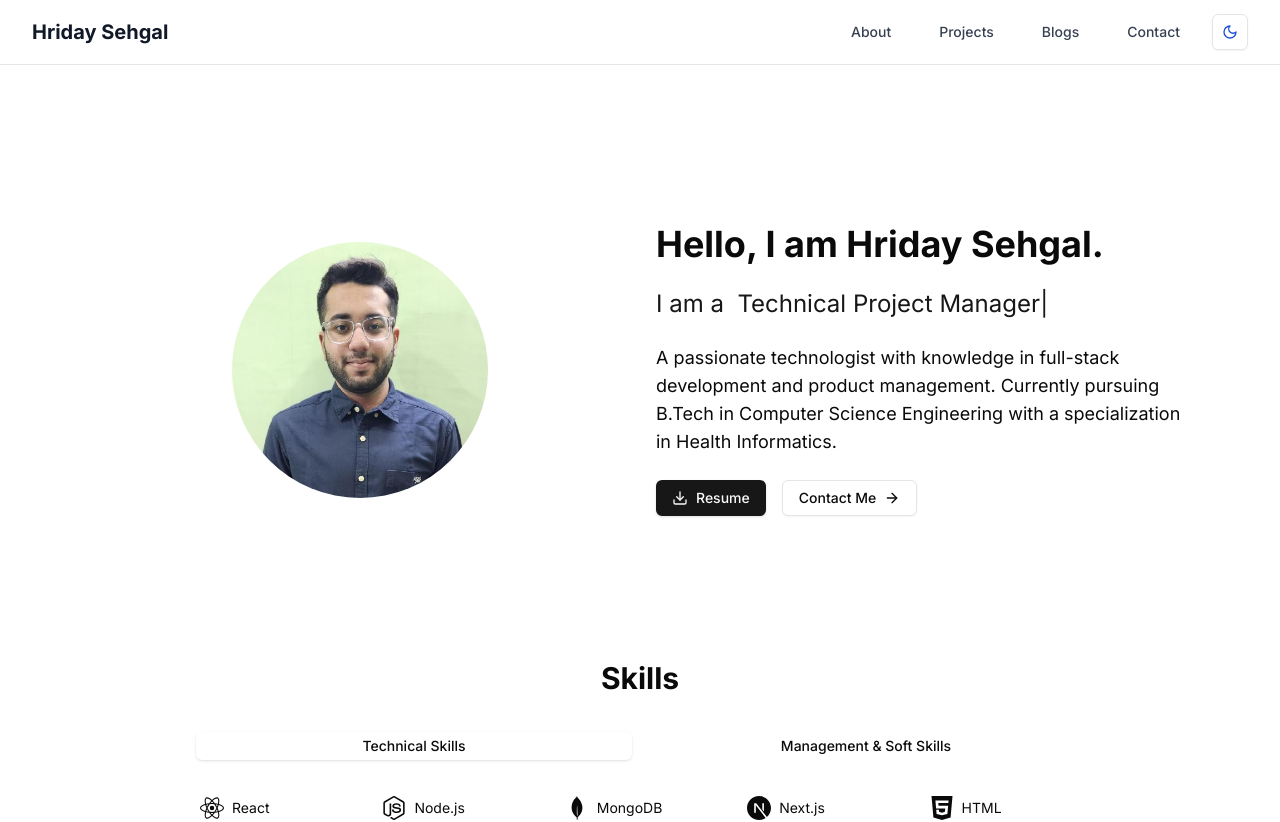
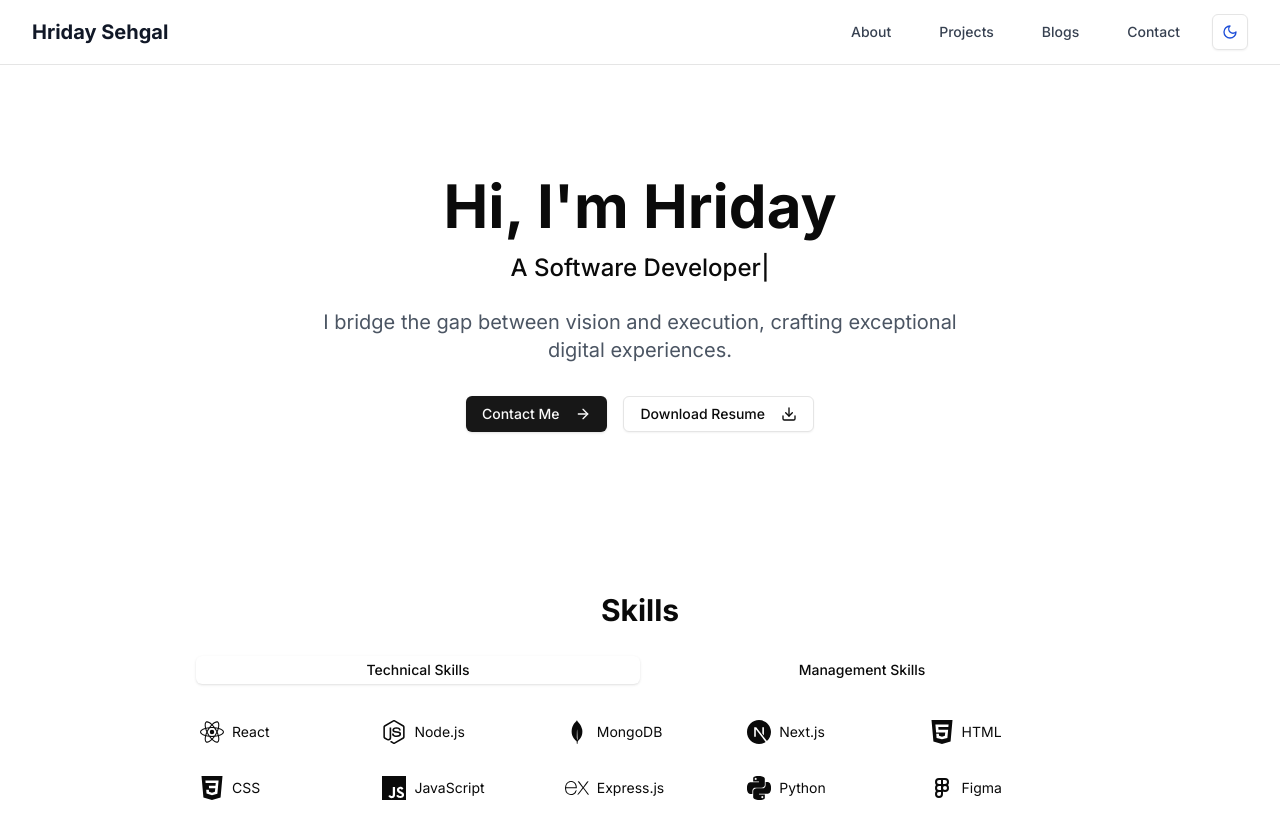
Before and after one commit to hriday-sehgal/NextJS-Portfolio-Website, a Next.js app: page / in a window 1280 px wide. Shown: the top 822 px of the page. Built offline with nearby package versions, Linux system fonts and the light colour scheme.

Commit message:
Removed node_modules and .next from Git

```diff
--- a/app/page.tsx
+++ b/app/page.tsx
@@ -7,7 +7,7 @@ import { Button } from '@/components/ui/button';
 import { Card, CardHeader, CardTitle, CardDescription, CardContent, CardFooter } from '@/components/ui/card';
 import { SiReact, SiPython, SiJira, SiMongodb, SiNodedotjs, SiJavascript, SiHtml5, SiCss3, SiExpress, SiNextdotjs, SiGoogleanalytics, SiPostman, SiGit, SiGithub } from 'react-icons/si';
 import { FiDownload, FiGithub, FiExternalLink, FiArrowRight, FiBriefcase } from 'react-icons/fi';
-import { FaBrain, FaProjectDiagram} from 'react-icons/fa'; // Leadership, Project Mgmt, Communication
+import { FaBrain, FaProjectDiagram } from 'react-icons/fa'; // Leadership, Project Mgmt, Communication
 import { BsGraphUp, BsClipboardData } from 'react-icons/bs';       // Strategy, Product Management
 import { MdOutlineEventAvailable } from 'react-icons/md'               //Event Management
 import { BiUserCheck } from 'react-icons/bi'                    //Stakeholder Management
@@ -48,7 +48,18 @@ const experiences = [
     }
 ];
 // Mock Blog Data
-const allBlogs = [
+interface Blog {  // Define the Blog interface
+    id: number;
+    title: string;
+    date: string;
+    author: string;
+    description: string;
+    tags: string[];
+    content: string;
+    imageUrl: string;
+}
+
+const allBlogs: Blog[] = [ // Use the Blog interface
     {
         id: 1,
         title: 'Building Scalable Applications',
@@ -56,7 +67,16 @@ date: '2024-03-15',
         author: 'Hriday Sehgal',
         description: 'Learn the principles of building applications that can handle increasing workloads.',
         tags: ['Technology', 'Architecture'],
-content: '',        imageUrl: '/placeholder-image.jpg',     },     {       id: 2,       title: 'Product Management 101',       date: '2024-02-20',       author: 'Hriday Sehgal',       description: 'A beginner friendly introduction to the world of product management.',       tags: ['Product Management', 'Beginner'],       content: '',
+        content: '', imageUrl: '/placeholder-image.jpg',
+    },
+    {
+        id: 2,
+        title: 'Product Management 101',
+        date: '2024-02-20',
+        author: 'Hriday Sehgal',
+        description: 'A beginner friendly introduction to the world of product management.',
+        tags: ['Product Management', 'Beginner'],
+        content: '',
         imageUrl: '/placeholder-image.jpg',
     },
     {
@@ -74,7 +94,12 @@ imageUrl: '/placeholder-image.jpg',
 
 export default function Home() {
 
-const [latestBlogs, setLatestBlogs] = useState<unknown>([]);
+    const [latestBlogs, setLatestBlogs] = useState<Blog[]>([]); // Explicitly type latestBlogs
+
+    useEffect(() => {
+        setLatestBlogs(allBlogs); // Set to all blogs, not just the first 3, since linking is removed
+    }, []);
+
 
 
     const skills = {
@@ -82,28 +107,28 @@ technical: [
             { name: 'React', icon: <SiReact className="w-6 h-6" /> },
             { name: 'Node.js', icon: <SiNodedotjs className="w-6 h-6" /> },
             { name: 'MongoDB', icon: <SiMongodb className="w-6 h-6" /> },
-{ name: 'Next.js', icon: <SiNextdotjs className='w-6 h-6'/> },
+            { name: 'Next.js', icon: <SiNextdotjs className='w-6 h-6' /> },
             { name: 'HTML', icon: <SiHtml5 className='w-6 h-6' /> },
-{ name: 'CSS', icon: <SiCss3 className='w-6 h-6'/> },
+            { name: 'CSS', icon: <SiCss3 className='w-6 h-6' /> },
             { name: 'JavaScript', icon: <SiJavascript className="w-6 h-6" /> },
             { name: 'Express.js', icon: <SiExpress className="w-6 h-6" /> },
             { name: 'Python', icon: <SiPython className="w-6 h-6" /> },
             { name: 'Figma', icon: <TbBrandFigma className='w-6 h-6' /> },
-{ name: 'Jira', icon: <SiJira className='w-6 h-6'/> },
+            { name: 'Jira', icon: <SiJira className='w-6 h-6' /> },
             { name: 'Google Analytics', icon: <SiGoogleanalytics className='w-6 h-6' /> },
-{ name: 'Postman API', icon: <SiPostman className='w-6 h-6'/> },
+            { name: 'Postman API', icon: <SiPostman className='w-6 h-6' /> },
             { name: 'Git', icon: <SiGit className='w-6 h-6' /> },
-{name: 'Github',icon: <SiGithub className='w-6 h-6'/>},
+            { name: 'Github', icon: <SiGithub className='w-6 h-6' /> },
         ],
         management: [
             { name: 'Product Strategy', icon: <BsGraphUp className="w-6 h-6" /> },
-{ name: 'Market Research', icon: <BsClipboardData className='w-6 h-6'/> },
+            { name: 'Market Research', icon: <BsClipboardData className='w-6 h-6' /> },
             { name: 'Leadership', icon: <FaBrain className="w-6 h-6" /> },
             { name: 'Communication', icon: <TbBrandSlack className='w-6 h-6' /> }, // Slack
-{ name: 'Product Management', icon: <FaProjectDiagram className='w-6 h-6'/> },
+            { name: 'Product Management', icon: <FaProjectDiagram className='w-6 h-6' /> },
             { name: 'Project Management', icon: <FaProjectDiagram className="w-6 h-6" /> },
-{name: 'Event Management', icon: <MdOutlineEventAvailable className='w-6 h-6' />},
-{name: 'Stakeholder Management', icon: <BiUserCheck className='w-6 h-6'/>}
+            { name: 'Event Management', icon: <MdOutlineEventAvailable className='w-6 h-6' /> },
+            { name: 'Stakeholder Management', icon: <BiUserCheck className='w-6 h-6' /> }
 
         ]
 
@@ -131,11 +156,12 @@ live: '#'
         {
             title: 'Word Counter App',
             description: 'A word counting app which counts the number of words entered in a box',
-tech: 'React.js, Javascript, HTML/CSS',
+            tech: 'React.js, Javascript, CSS',
             links: {
-github: 'https://github.com/hriday-sehgal/Word-Counter-ReactJs-App',
-live: 'https://hriday-sehgal.github.io/Word-Counter-ReactJs-App/'
+                github: 'https://github.com/hriday-sehgal/word-counter',
+                live: 'https://word-counter-app-reactjs.netlify.app/'
             }
+
         },
     ];
 
@@ -161,130 +187,105 @@ text: "You are learning, slowly and steadily and doing a very good job. Your pac
             text: "Your assistance over the past two months has been invaluable, whether it’s finding content or making minor tweaks—you never say no. I truly admire your work ethic and commitment- towards learning, towards growing. I see you go above & beyond your duties when you feel you can help others out. "
         },
     ];
-useEffect(() => {
-
-//Sort blogs by latest.
-const sortedBlogs = [...allBlogs].sort(
-    (a, b) => new Date(b.date).getTime() - new Date(a.date).getTime()
-  );
-
- setLatestBlogs(sortedBlogs.slice(0,3))
-
-}, [])
-
-const scrollToContact = () => {
-const contactSection = document.getElementById('contact');
-if (contactSection) {
-contactSection.scrollIntoView({ behavior: 'smooth' });
-}
-};
-
     const [currentIndex, setCurrentIndex] = useState(0);
 
-
+    // Auto-advance testimonials every 5 seconds
     useEffect(() => {
         const interval = setInterval(() => {
-    setCurrentIndex((prevIndex) => (prevIndex + 1) % testimonials.length); // Use functional update
+            setCurrentIndex((prevIndex) => (prevIndex + 1) % testimonials.length);
         }, 6000);
-  return () => clearInterval(interval);
-}, [testimonials.length]);  //testimonials.length as dependency is more robust
+
+        return () => clearInterval(interval); // Cleanup on unmount
+    }, []);
+
 
     return (
-<div className="min-h-screen">
-{/* Banner Section */}
-<section className="py-20 px-4 md:px-8 lg:px-16 mt-16">
-<div className="flex flex-col md:flex-row items-center gap-8">
+        <div className="">
+            {/* Hero Section */}
+            <section
+                className="py-24 px-4 md:px-8 lg:px-16  relative overflow-hidden">
+                <div className="container mx-auto text-center relative z-10">
+                    <motion.h1
+                        initial={{ opacity: 0, y: -20 }}
+                        animate={{ opacity: 1, y: 0 }}
+                        transition={{ duration: 0.8 }}
+                        className="text-4xl md:text-5xl lg:text-6xl font-bold mb-4"
+                    >
+                        Hi, I&apos;m Hriday
+                    </motion.h1>
                     <motion.div
-initial={{ opacity: 0, y: -20 }} // Start slightly above
-animate={{ opacity: 1, y: 0 }}   // Animate to original position
-transition={{ duration: 0.6, ease: "easeOut" }} // Smooth transition
-className="w-full md:w-1/2"
+                        initial={{ opacity: 0 }}
+                        animate={{ opacity: 1 }}
+                        transition={{ delay: 0.8, duration: 0.8 }}
+                        className="mb-6 text-xl md:text-2xl font-medium"
                     >
-<div className="relative h-64 w-64 rounded-full overflow-hidden mx-auto">
-<Image
-src="/banner-image.jpg"
-alt="Hriday Sehgal"
-fill
-style={{ objectFit: "cover" }} // Important for responsiveness
-/>
-</div>
-</motion.div>
-
-      <motion.div
-        initial={{ opacity: 0, x: 20 }}
-        animate={{ opacity: 1, x: 0 }}
-        className="w-full md:w-1/2 space-y-6"
-      >
-        {/* Combine static text with TypeAnimation */}
-        <h1 className="text-4xl font-bold">
-            Hello, I am Hriday Sehgal.
-        </h1>
-        <h2 className="text-2xl text-primary">
-         I am a&nbsp; {/* Add  non-breaking space */}
                         <TypeAnimation
                             sequence={[
-              'Software Developer',
-              2000,
-              'Technical Project Manager',
-              2000,
-              'Product Manager',
-              2000,
+                                'A Technical Project Manager',
+                                1500,
+                                'A Software Developer',
+                                1500,
+                                'A Product Manager',
+                                1500,
                             ]}
+                            wrapper="span"
+                            speed={50}
                             repeat={Infinity}
                         />
-        </h2>
-        <p className="text-lg text-muted-foreground">
-          A passionate technologist with knowledge in full-stack development and product management.
-          Currently pursuing B.Tech in Computer Science Engineering with a specialization in Health Informatics.
-        </p>
-        <div className="flex gap-4">
-          {/* Resume Button - Google Drive Link */}
-          <Button asChild  className="flex items-center gap-2">
-            <a href="https://drive.google.com/file/d/1ZzSDnKf3DNbndhiFDt3ocjrOnQLybDXh/view?usp=sharing" target="_blank" rel="noopener noreferrer">
-                <FiDownload className="h-5 w-5" /> Resume
+                    </motion.div>
+                    <motion.p
+                        initial={{ opacity: 0, y: 20 }}
+                        animate={{ opacity: 1, y: 0 }}
+                        transition={{ delay: 1.2, duration: 0.8 }}
+                        className="text-lg md:text-xl text-gray-600 max-w-2xl mx-auto mb-8"
+                    >
+                        I bridge the gap between vision and execution, crafting exceptional digital experiences.
+                    </motion.p>
+                    <motion.div
+                        initial={{ opacity: 0 }}
+                        animate={{ opacity: 1 }}
+                        transition={{ delay: 1.6, duration: 0.8 }}
+                    >
+                        <Link href="#contact">
+                            <Button className="mr-4">
+                                Contact Me <FiArrowRight className='ml-2' />
+                            </Button>
+                        </Link>
+                        <Button variant="outline" asChild>
+                            <a href="https://drive.google.com/file/d/1ZzSDnKf3DNbndhiFDt3ocjrOnQLybDXh/view?usp=sharing" target='_blank' download>
+                                Download Resume <FiDownload className="ml-2" />
                             </a>
                         </Button>
-          {/* Contact Me Button - Linked to Contact Section */}
-          <Button
-            variant="outline"
-            className="flex items-center gap-2"
-            onClick={scrollToContact}
-            >
-              Contact Me <FiArrowRight className="h-5 w-5" />
-          </Button>
-        </div>
                     </motion.div>
                 </div>
+
             </section>
 
             {/* Skills Section */}
-   <section id="skills" className="py-16 px-4 md:px-8 lg:px-16 bg-secondary/20">
+            <section id="skills" className="py-16 px-4 md:px-8 lg:px-16">
                 <motion.div
+                    className="max-w-4xl mx-auto"
                     initial={{ opacity: 0 }}
                     whileInView={{ opacity: 1 }}
                     viewport={{ once: true }}
                 >
-      <h2 className="text-3xl font-bold mb-8 text-center">Skills</h2>
-      <Tabs defaultValue="technical" className="w-full max-w-4xl mx-auto">
-        <TabsList className="grid grid-cols-2 gap-x-4">
+                    <h2 className="text-3xl font-bold mb-6 text-center">Skills</h2>
+                    <Tabs defaultValue="technical" className="w-full">
+                        <TabsList className="grid w-full grid-cols-2">
                             <TabsTrigger value="technical">Technical Skills</TabsTrigger>
-          <TabsTrigger value="management">Management & Soft Skills</TabsTrigger>
+                            <TabsTrigger value="management">Management Skills</TabsTrigger>
                         </TabsList>
                         <TabsContent value="technical">
                             <motion.div
                                 className="grid grid-cols-2 sm:grid-cols-3 lg:grid-cols-4 xl:grid-cols-5 gap-4 mt-6"
                                 initial={{ y: 20, opacity: 0 }}
                                 animate={{ y: 0, opacity: 1 }}
-            whileInView={{ opacity: 1, y: 0 }} // Add whileInView for scroll effect
-            transition={{ duration: 0.5, delay: 0.2 }} // Add a slight delay
+                                whileInView={{ opacity: 1, y: 0 }} // Add whileInView
+                                transition={{ duration: 0.5, delay: 0.2 }} // Add delay
                             >
                                 {skills.technical.map((skill) => (
-              <div key={skill.name} className="flex items-center gap-2 p-2 rounded-md hover:bg-black/5  transition-colors">
-                 {skill.icon ? (
-                  skill.icon
-                ) : (
-                  <span className="text-sm font-medium">{skill.label}</span>
-                )}
+                                    <div key={skill.name} className="flex items-center gap-2 p-2 rounded-md hover:bg-black/5 transition-colors">
+                                        {skill.icon}
                                         <span className="text-sm">{skill.name}</span>
                                     </div>
                                 ))}
@@ -295,12 +296,13 @@ style={{ objectFit: "cover" }} // Important for responsiveness
                                 className="grid grid-cols-2 sm:grid-cols-3 lg:grid-cols-4 xl:grid-cols-5 gap-4 mt-6"
                                 initial={{ y: 20, opacity: 0 }}
                                 animate={{ y: 0, opacity: 1 }}
-            whileInView={{ opacity: 1, y: 0 }}  // Add whileInView
+                                whileInView={{ opacity: 1, y: 0 }} // Add whileInView
                                 transition={{ duration: 0.5, delay: 0.2 }} // Add delay
                             >
                                 {skills.management.map((skill) => (
                                     <div key={skill.name} className="flex items-center gap-2 p-2 rounded-md hover:bg-black/5 transition-colors">
-                {skill.icon} <span className="text-sm">{skill.name}</span>
+                                        {skill.icon}
+                                        <span className="text-sm">{skill.name}</span>
                                     </div>
                                 ))}
                             </motion.div>
@@ -339,10 +341,8 @@ style={{ objectFit: "cover" }} // Important for responsiveness
                 </div>
             </section>
 
-
             {/* Projects Section */}
-  <section id="projects" className="py-16 px-4 md:px-8 lg:px-16">
-    <motion.div
+            <section id="projects" className="py-16 px-4 md:px-8 lg:px-16">                <motion.div
                 initial={{ opacity: 0 }}
                 whileInView={{ opacity: 1 }}
                 viewport={{ once: true }}
@@ -360,14 +360,12 @@ style={{ objectFit: "cover" }} // Important for responsiveness
                             </CardContent>
                             <CardFooter className="flex justify-between">
                                 <Button variant="outline" asChild>
-                    <a href={project.links.github} target="_blank" rel="noopener noreferrer">
-                    <FiGithub className="mr-2" /> GitHub
+                                    <a href={project.links.github} target="_blank" rel="noopener noreferrer">                                            <FiGithub className="mr-2" /> GitHub
                                     </a>
                                 </Button>
                                 {project.links.live && (
                                     <Button asChild>
-                    <a href={project.links.live} target="_blank"  rel="noopener noreferrer">
-                    <FiExternalLink className="mr-2"/> Live Demo
+                                        <a href={project.links.live} target="_blank" rel="noopener noreferrer">                                                <FiExternalLink className="mr-2" /> Live Demo
                                         </a>
                                     </Button>
                                 )}
@@ -383,22 +381,21 @@ style={{ objectFit: "cover" }} // Important for responsiveness
 
                 </div>
             </motion.div>
+
             </section>
 
-
             {/* Blogs Section */}
-  <section id="blogs" className="py-16 px-4 md:px-8 lg:px-16">
-    <motion.div
+            <section id="blogs" className="py-16 px-4 md:px-8 lg:px-16">                <motion.div
                 initial={{ opacity: 0 }}
                 whileInView={{ opacity: 1 }}
                 viewport={{ once: true }}
             >
                 <h2 className="text-3xl font-bold mb-8 text-center">Latest Blogs</h2>
                 <div className="grid grid-cols-1 md:grid-cols-2 lg:grid-cols-3 gap-8">
-        {latestBlogs.map((blog) => (
+                    {latestBlogs.map((blog: Blog) => ( // Use the Blog type here
 
                         <Card key={blog.id} className="h-full flex flex-col">
-           <Link href= "#">
+                            <Link href="#"> {/* Changed to # */}
                                 <CardHeader>
                                     <CardTitle>{blog.title}</CardTitle>
                                     <CardDescription>
@@ -419,7 +416,7 @@ style={{ objectFit: "cover" }} // Important for responsiveness
                                 </CardContent>
                                 <CardFooter>
                                     <div className="flex flex-wrap gap-2">
-                {blog.tags.map((tag) => (
+                                        {blog.tags.map((tag: string) => ( // Explicitly type tag
                                             <span
                                                 key={tag}
                                                 className="px-3 py-1 text-sm rounded-full bg-primary/10 text-primary"
@@ -436,24 +433,23 @@ style={{ objectFit: "cover" }} // Important for responsiveness
                 <div className="text-center mt-8">
                     <Link href="/blogs">
                         <Button>View All Blogs</Button>
-        </Link>
-        </div>
+                    </Link>                    </div>
             </motion.div>
+
             </section>
 
             {/* Testimonials Section */}
-<section id="testimonials" className="py-16 px-4 md:px-8 lg:px-16">
-    <motion.div
+            <section id="testimonials" className="py-16 px-4 md:px-8 lg:px-16">                <motion.div
                 initial={{ opacity: 0 }}
                 whileInView={{ opacity: 1 }}
                 viewport={{ once: true }}
-      className="max-w-4xl mx-auto text-center"  // Keep max-w-4xl for overall section
+                className="max-w-4xl mx-auto text-center" // Keep max-w-4xl for overall section
             >
                 <h2 className="text-3xl font-bold mb-6">Testimonials</h2>
-      <div className="relative w-full  mx-auto overflow-hidden"> {/* Remove max-w-xl here */}
+                <div className="relative w-full mx-auto overflow-hidden"> {/* Remove max-w-xl here */}
                     {/* Testimonial Content */}
                     <motion.div
-            className="px-8 py-6 bg-white shadow-lg rounded-lg  transition-transform duration-500 ease-in-out" // Increase padding
+                        className="px-8 py-6 bg-white shadow-lg rounded-lg transition-transform duration-500 ease-in-out" // Increase padding
                         key={currentIndex}
                         initial={{ opacity: 0, scale: 0.95 }}
                         animate={{ opacity: 1, scale: 1 }}
@@ -461,7 +457,7 @@ style={{ objectFit: "cover" }} // Important for responsiveness
                         style={{
                             transform: `translateX(-${currentIndex * 100}%)`,
                             display: 'block',
-              width: '80%',  // Adjust width as needed
+                            width: '80%', // Adjust width as needed
                             maxWidth: '800px', // Add a max-width
                             margin: '0 auto' // Center horizontally
                         }}
@@ -478,7 +474,9 @@ style={{ objectFit: "cover" }} // Important for responsiveness
                 <ContactForm />
             </div>
 
+
         </div>
 
     );
+
 }
```
Also changed, not shown: components/ui/NewsletterSignup.tsx (+6 -1 lines), components/ui/contact-form.tsx (+10 -3 lines). Lines whose indentation alone changed are shown as unchanged.
